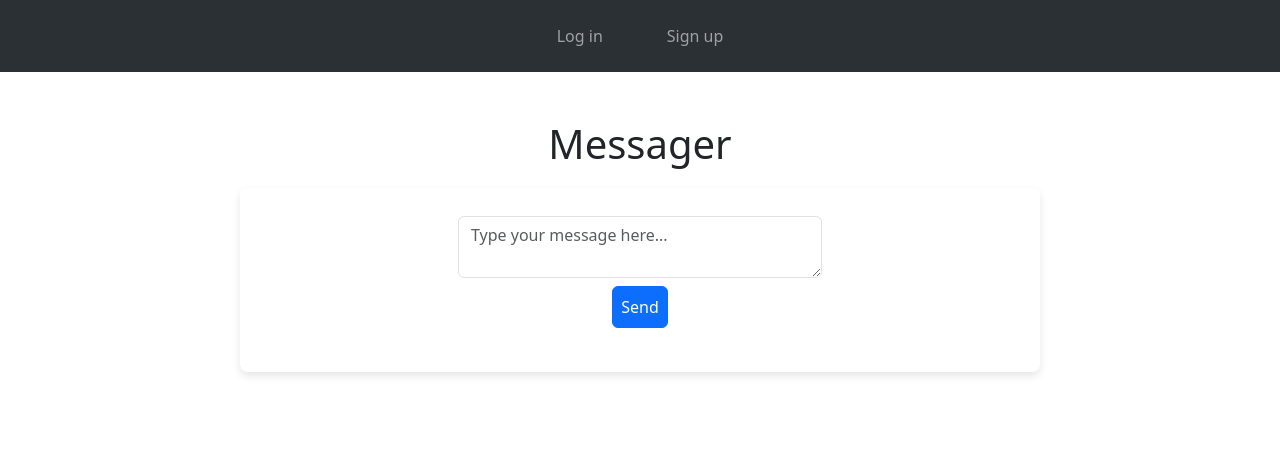
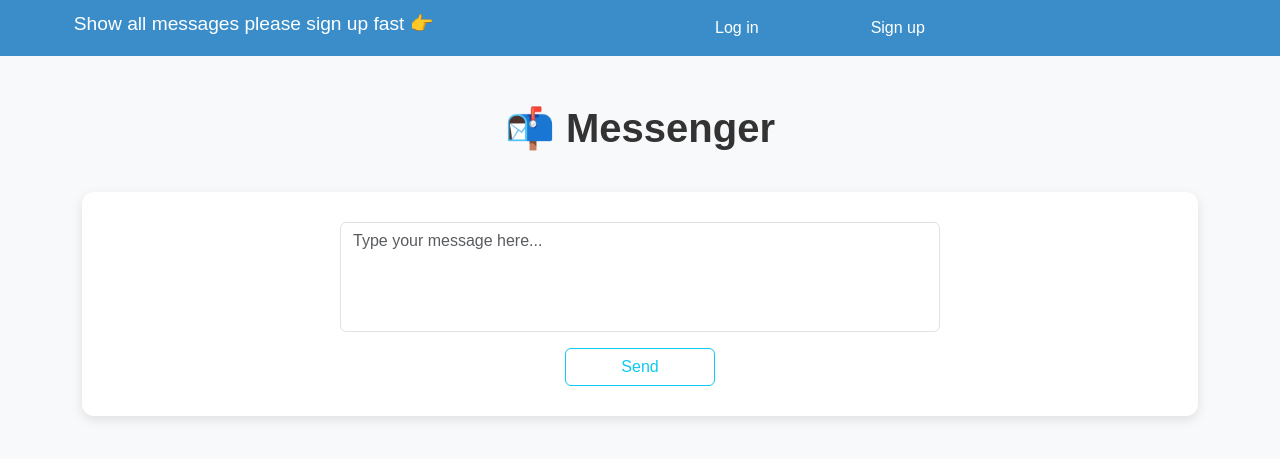
Before and after one commit to sagnik81599/Anonymous-Messages-Charting-Application, a PHP site: page /chat.php in a window 1280 px wide. Shown: the top 459 px of the page. Run offline with PHP 8.4, Linux system fonts and the light colour scheme.

Commit message:
Update chat.php

```diff
--- a/message_app/chat.php
+++ b/message_app/chat.php
@@ -3,43 +3,111 @@
 <head>
     <meta charset="UTF-8">
     <meta name="viewport" content="width=device-width, initial-scale=1.0">
-    <title>Document</title>
+    <title> 📨 Anonymous Chat</title>
     <link href="https://cdn.jsdelivr.net/npm/bootstrap@5.3.3/dist/css/bootstrap.min.css" rel="stylesheet" integrity="sha384-QWTKZyjpPEjISv5WaRU9OFeRpok6YctnYmDr5pNlyT2bRjXh0JMhjY6hW+ALEwIH" crossorigin="anonymous">
+    <style>
+        body {
+            background-color: #f8f9fa;
+            font-family: Arial, sans-serif;
+        }
+
+        #message-box {
+            width: 100%;
+            max-width: 600px;
+            margin: 0 auto;
+        }
+
+        .box {
+            background-color: #ffffff;
+            padding: 30px;
+            border-radius: 12px;
+            box-shadow: 0px 4px 12px rgba(0, 0, 0, 0.1);
+            margin: 40px auto;
+            text-align: center;
+        }
+
+        h1 {
+            margin-bottom: 20px;
+            font-weight: bold;
+            color: #333;
+        }
+
+        textarea {
+            resize: none;
+        }
+
+        button{
+            width: 100%;
+            max-width: 150px;
+            font-size:1rem;
+            background-color: #007bff;
+            color: #fff;
+            border: none;
+            transition: background-color 0.3s ease;
+
+        }
+
+        button:hover {
+            background-color: #0056b3;
+        }
+
+
+
+        .scroll-text {
+            white-space: nowrap;
+            overflow: hidden;
+            display: block;
+            animation: scroll-left 10s linear infinite;
+            color: #fff;
+            text-align: left;
+            max-width: 100%;
+            font-size: 1.2rem;
+        }
+
+        @keyframes scroll-left {
+            from {
+                transform: translateX(10%);
+            }
+            to {
+                transform: translateX(-100%);
+            }
+        }
+
+        .navbar {
+            background-color:rgb(58, 141, 201) !important;
+        }
+
+        .navbar-nav a {
+            color: #fff !important;
+            text-align: center;
+        }
+
+        .navbar-nav a:hover {
+            color: #ccc !important;
+        }
+
+        .nav-link {
+            text-decoration: none; /* Removes underline by default */
+            transition: text-decoration 0.3s ease-in-out;
+        }
+
+        .nav-link:hover {
+            text-decoration: underline;
+        }
+    </style>
 </head>
 <body>
 
-    <style>
-        #message-box{
-            width: 50%;
-            /* justify-content:center;
-            position: absolute;
-            left: 25%;
-            top: 25%; */
-        }
-
-
-        .box{
-      background-color: #ffffff;
-      padding: 20px;
-      width: 100%;
-      max-width: 800px;
-      border-radius: 8px;
-      box-shadow: 0px 4px 8px rgba(0, 0, 0, 0.1);
-      margin: 20px auto;
-    }
-
-
-    </style>
-    <nav class="navbar navbar-expand-lg bg-body-tertiary bg-primary"  data-bs-theme="dark">
-        <div class="container-fluid">
-
+<nav class="navbar navbar-expand-lg bg-primary" data-bs-theme="dark">
+    <div class="container">
         <button class="navbar-toggler" type="button" data-bs-toggle="collapse" data-bs-target="#navbarNavAltMarkup" aria-controls="navbarNavAltMarkup" aria-expanded="false" aria-label="Toggle navigation">
             <span class="navbar-toggler-icon"></span>
         </button>
-          <div class="collapse navbar-collapse " id="navbarNavAltMarkup">
-            <div class="navbar-nav me-auto mb-2 mb-lg-0 mx-auto p-2">
-              <a class="nav-link mx-4" href="login.php">Log in</a>
-              <a class="nav-link mx-4" href="signup.php">Sign up</a>
+        <div class="collapse navbar-collapse justify-content-center" id="navbarNavAltMarkup">
+        <h5 class="scroll-text">Show all messages please sign up fast 👉</h5>
+            <div class="navbar-nav">
+                <a class="nav-link mx-5" href="login.php">Log in</a>
+                <a class="nav-link mx-5" href="signup.php">Sign up</a>
             </div>
         </div>
     </div>
@@ -49,46 +117,30 @@
 include 'db.php';
 if(isset($_POST['message'])){
     $msg=$_POST['message'];
-
     $ip = $_SERVER['REMOTE_ADDR'];
-
     $mac=exec('getmac');
-
     $mac=strtok($mac, ' ');
-
-  $sql=" insert into messages(msg,ip,mac) values ('$msg','$ip','$mac') ";
+    $sql="INSERT INTO messages(msg, ip, mac) VALUES ('$msg', '$ip', '$mac')";
     $query=mysqli_query($conn, $sql);
-  echo' <div class="alert alert-success alert-dismissible fade show" role="alert">
-  <strong>Message sent</strong>
+    echo '<div class="alert alert-success alert-dismissible fade show text-center" role="alert">
+    <strong>Message sent!</strong>
     <button type="button" class="btn-close" data-bs-dismiss="alert" aria-label="Close"></button>
     </div>';
 }
 ?>
 
-
-
-
-
-
-
-
 <div class="container mt-5">
-        <h1 class="text-center"> Messager </h1>
-
+    <h1 class="text-center">📬 Messenger</h1>
     <div class="box">
         <form action="chat.php" method="post">
-            <div class="navbar-nav me-auto mb-3 mb-lg-0 mx-auto p-2" id="message-box">
-                <textarea class="form-control" name="message" rows="" placeholder="Type your message here..." required></textarea>
+            <div class="mb-3" id="message-box">
+                <textarea class="form-control" name="message" rows="4" placeholder="Type your message here..." required></textarea>
             </div>
-            <button type="submit" name="send" class="btn btn-primary navbar-nav me-auto mb-2 mb-lg-0 mx-auto p-2">Send</button><br>
-            <!-- <button type="submit" name="send" class="btn btn-primary navbar-nav me-auto mb-2 mb-lg-2 mx-auto p-2">Send</button> -->
+            <button type="submit" name="send" class="btn btn-outline-info">Send</button>
         </form>
     </div>
 </div>
 
-
-
-
 <script src="https://cdn.jsdelivr.net/npm/bootstrap@5.3.3/dist/js/bootstrap.bundle.min.js" integrity="sha384-YvpcrYf0tY3lHB60NNkmXc5s9fDVZLESaAA55NDzOxhy9GkcIdslK1eN7N6jIeHz" crossorigin="anonymous"></script>
 </body>
 </html>
```
Lines whose indentation alone changed are shown as unchanged.
